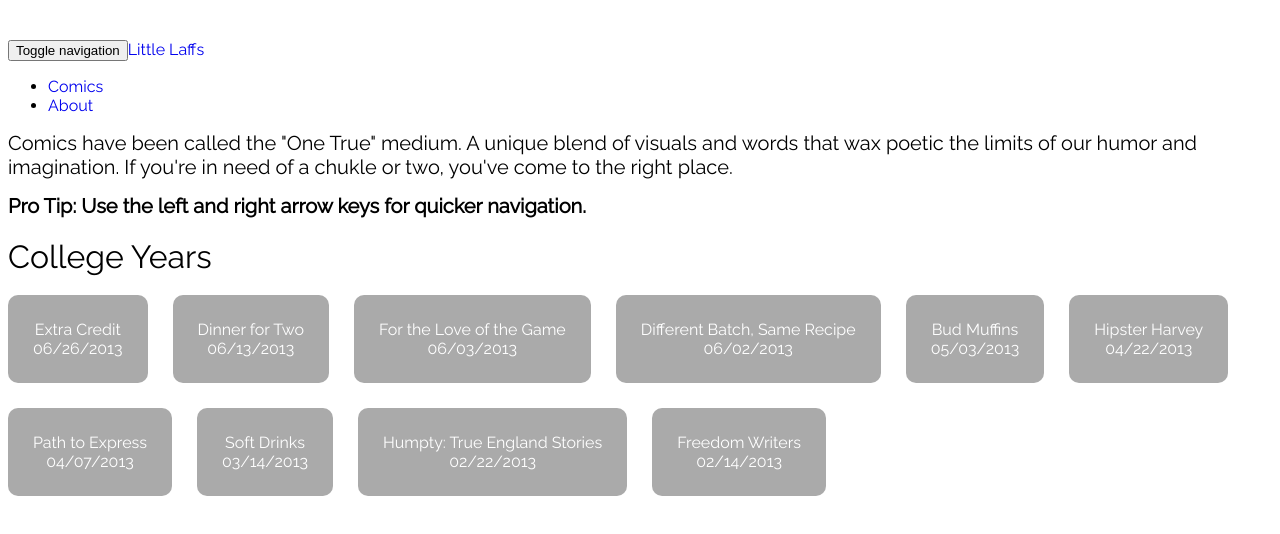
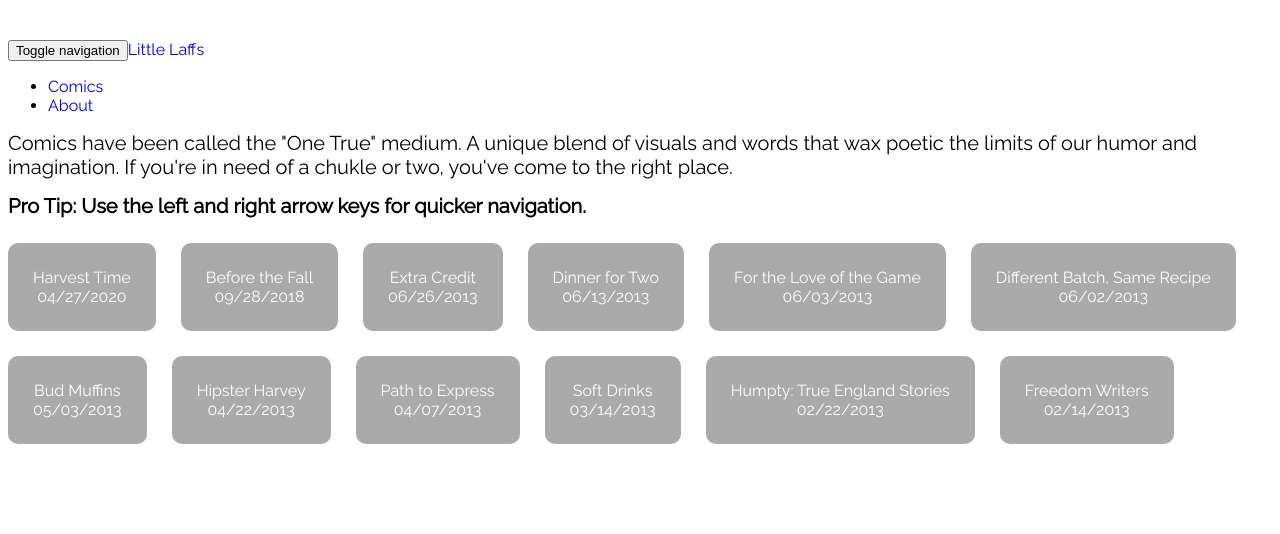
Before and after one commit to mileshd/little-laffs-old-gatsby, a Gatsby site: page /comics in a window 1280 px wide. Built offline with nearby package versions, Linux system fonts and the light colour scheme; Gatsby itself is replaced by a stand-in of ours.

Commit message:
Add new comics

```diff
--- a/data/comics.json
+++ b/data/comics.json
@@ -69,7 +69,7 @@
     "date": "06/02/2013",
     "image": "different-batch-same-recipe.gif",
     "maxWidth": 636,
-    "description": "People say those who bully are hiding their own pain and insecurities. Well, most murderers don't have well adjusted lives either. Nothing excuses that behvior. Fuck bullies, and all those who support and enable them."
+    "description": "People say those who bully are hiding their own pain and insecurities. Well, most murderers don't have well adjusted lives either. Nothing excuses that behvior."
   },
   {
     "name": "Humpty: True England Stories",
@@ -78,5 +78,21 @@
     "image": "humpty.gif",
     "maxWidth": 636,
     "description": "The chicken is saying 'pain', but my n's are hit or miss some days."
+  },
+  {
+    "name": "Before the Fall",
+    "group": "Life",
+    "date": "09/28/2018",
+    "image": "before-the-fall.jpg",
+    "maxWidth": 636,
+    "description": "Hang on for as long as you can. It's a long way down and there's no way back."
+  },
+  {
+    "name": "Harvest Time",
+    "group": "Life",
+    "date": "04/27/2020",
+    "image": "harvest-time.jpg",
+    "maxWidth": 636,
+    "description": "Halloween is a very different experience for pumpkins than humans. Maybe it's better they don't know what's coming. How could they face it."
   }
 ]
--- a/src/pages/comics.js
+++ b/src/pages/comics.js
@@ -53,9 +53,12 @@ export default class Comics extends React.Component {
     // Sort Comics by latest to earliest in collection
     // I guess I can sort an object as well as a list, go figure
     const sortedComics = comics.sort((a, b) => {
-      if (a.date < b.date) {
+      const date1 = new Date(a.date)
+      const date2 = new Date(b.date)
+
+      if (date1 < date2) {
         return 1
-      } else if (a.date > b.date) {
+      } else if (date1 > date2) {
         return -1
       } else {
         return 0
@@ -132,7 +135,6 @@ export default class Comics extends React.Component {
               Pro Tip: Use the left and right arrow keys for quicker navigation.
             </b>
           </div>
-          <div className="comics__collection">College Years</div>
           <div className="comics-list">
             {sortedComics.map((comic, index) => {
               return (
--- a/src/styles/main.css
+++ b/src/styles/main.css
@@ -82,6 +82,7 @@ p {
 }
 .comic .comic__navigation {
   display: inline-block;
+  margin-bottom: 15px;
 }
 .comic .comic__navigation .btn {
   margin-right: 10px;
@@ -98,6 +99,9 @@ p {
   margin-top: 25px;
   margin-bottom: 50px;
   line-height: 2;
+}
+.comics .comics-list {
+  margin-top: 25px;
 }
 
 /* Video */
```
Also changed, not shown: docs/Deployment.md (added, +3 -0 lines), comics/by-a-thread.jpg (added), comics/harvest-time.jpg (added), 1 other file.
